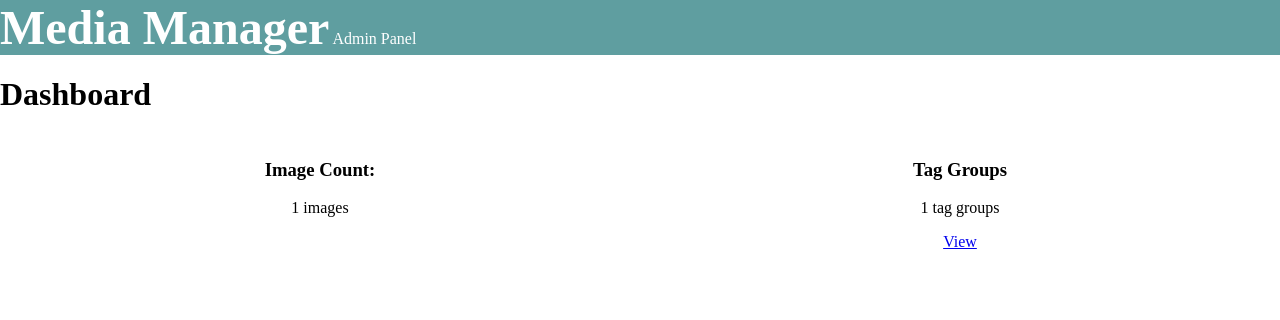
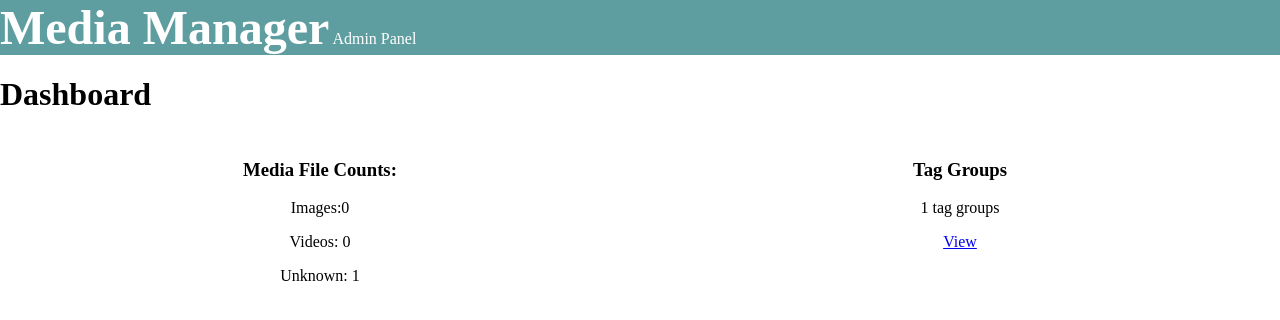
Before and after one commit to ToxicFrazzles/ImageSorter, a Django app: page / in a window 1280 px wide. Shown: the top 320 px of the page. Run offline with Django 4.2, Linux system fonts and the light colour scheme; a user stored in the database is signed in; tables that the repository leaves empty hold one stand-in row (values such as "Sample post").

Commit message:
Add information about media files
index_images command now stores mime-type and the type of the media in the database.

This will be useful for future changes

```diff
--- a/requirements.txt
+++ b/requirements.txt
@@ -1,3 +1,4 @@
 django
 pillow
 python-magic
+shortuuid
--- a/server/media_manager/models/__init__.py
+++ b/server/media_manager/models/__init__.py
@@ -1,4 +1,4 @@
-from .mediafile import MediaFile
+from .mediafile import MediaFile, MediaTypeChoices
 from .source_directory import SourceDirectory
 from .tag_group import TagGroup
 from .tag import Tag
--- a/server/media_manager/templates/media_manager/dashboard.html
+++ b/server/media_manager/templates/media_manager/dashboard.html
@@ -20,8 +20,12 @@
     <h1>Dashboard</h1>
     <div id="container">
         <div>
-            <h3>Image Count:</h3>
-            <p>{{ image_count }} images</p>
+            <h3>Media File Counts:</h3>
+            <p>Images:{{ image_count }}</p>
+            <p>Videos: {{ video_count }}</p>
+            {% if unknown_count > 0 %}
+                <p>Unknown: {{ unknown_count }}</p>
+            {% endif %}
         </div>
         <div>
             <h3>Tag Groups</h3>
--- a/server/media_manager/views/index.py
+++ b/server/media_manager/views/index.py
@@ -1,6 +1,6 @@
 from django import views
 from django.shortcuts import render, redirect
-from ..models import MediaFile, TagGroup
+from ..models import MediaFile, MediaTypeChoices, TagGroup
 
 
 class IndexView(views.View):
@@ -8,7 +8,9 @@ class IndexView(views.View):
         if not request.user.is_authenticated:
             return render(request, 'media_manager/landing.html')
         ctx = {
-            'image_count': MediaFile.objects.count(),
+            'image_count': MediaFile.objects.filter(media_type=MediaTypeChoices.IMAGE).count(),
+            'video_count': MediaFile.objects.filter(media_type=MediaTypeChoices.VIDEO).count(),
+            'unknown_count': MediaFile.objects.filter(media_type=MediaTypeChoices.UNKNOWN).count(),
             'tag_group_count': TagGroup.objects.count()
         }
         return render(request, 'media_manager/dashboard.html', context=ctx)
```
Also changed, not shown: server/media_manager/management/commands/index_images.py (+10 -4 lines), server/media_manager/models/mediafile.py (+8 -0 lines), server/media_manager/migrations/0002_mediafile_media_type_mediafile_mime_type.py (added).
